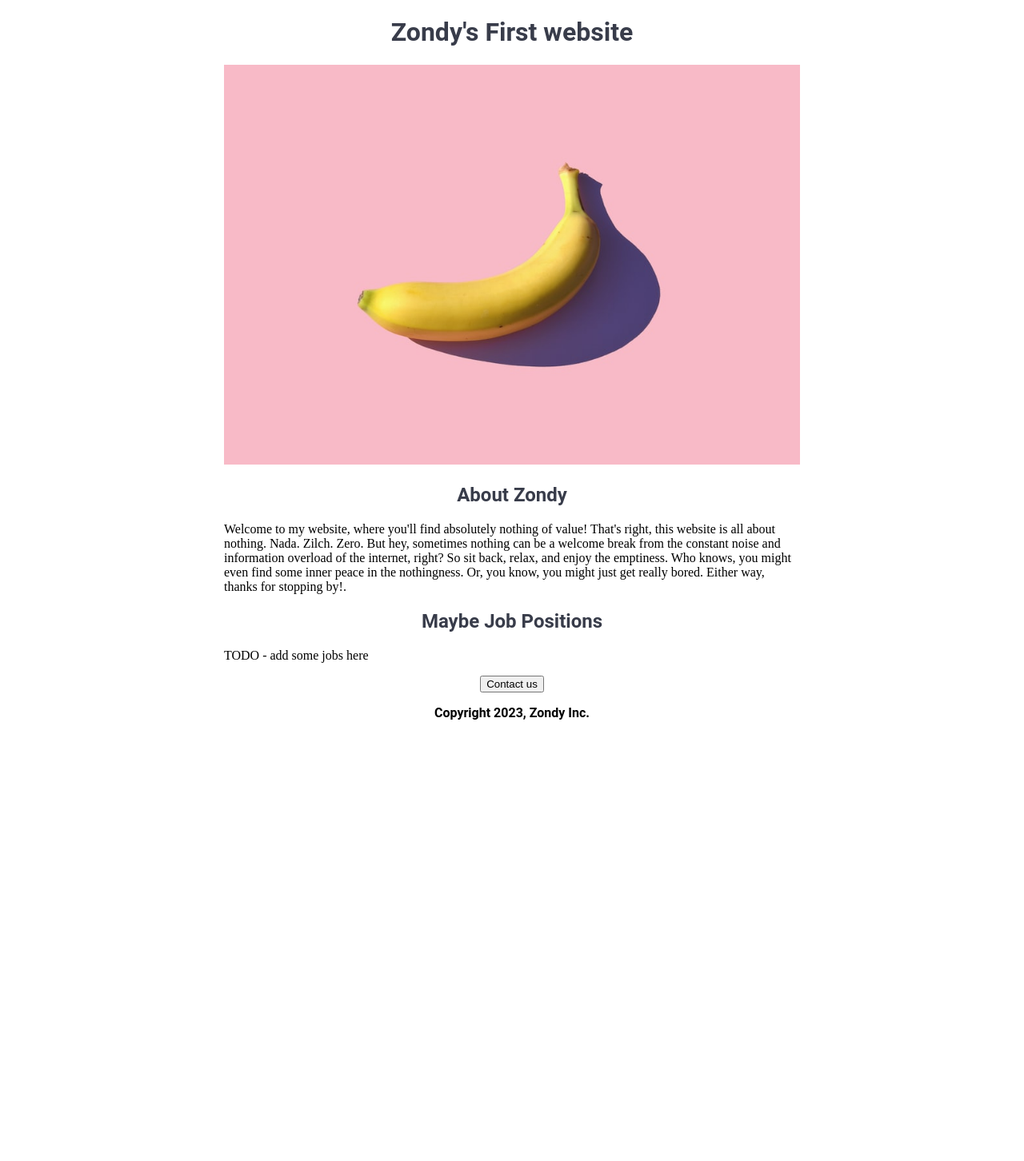
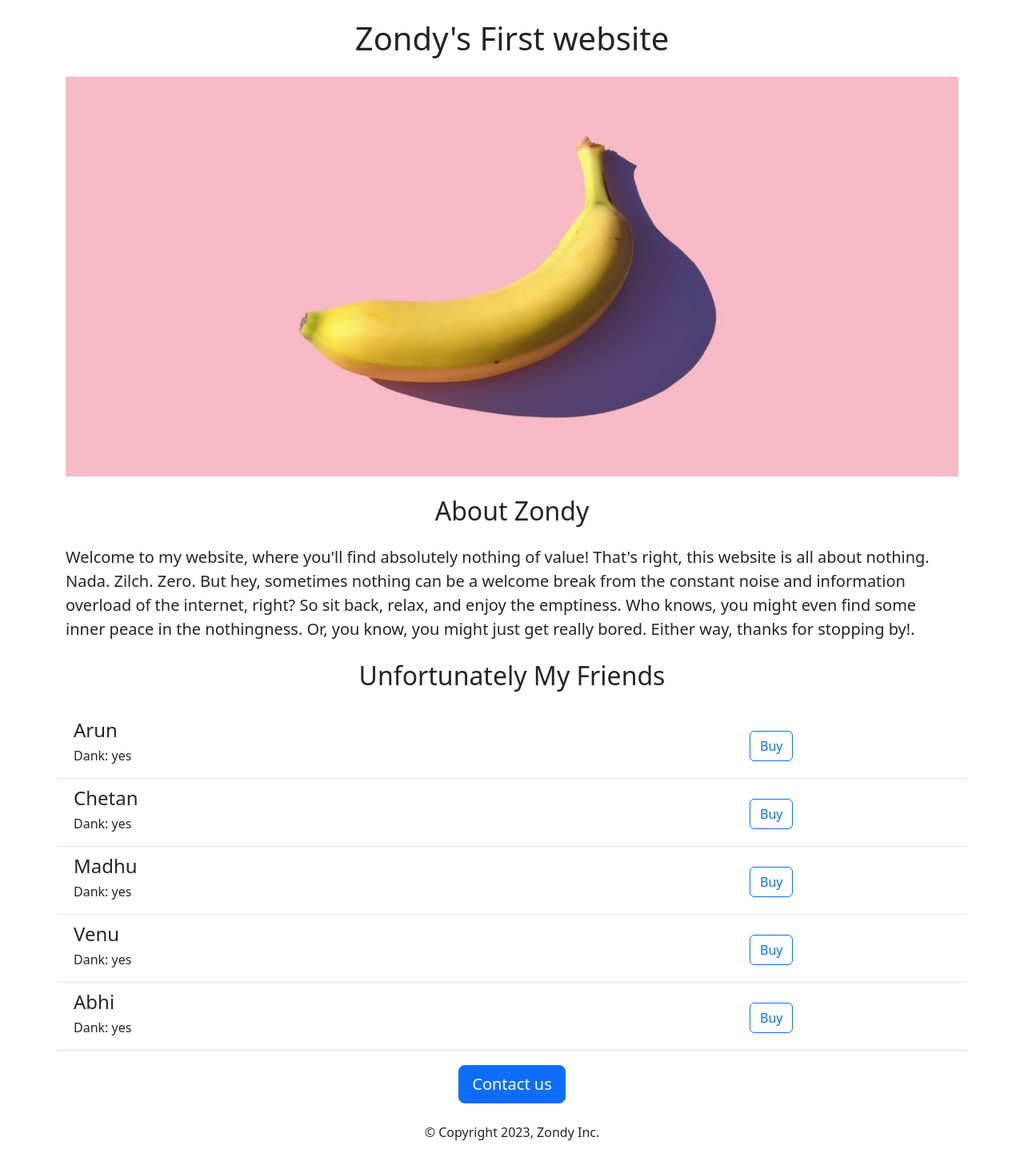
Before and after one commit to gvarshithreddy1/LearningWebWithPython, a Flask app: page / in a window 1280 px wide. Shown: the whole page at 80% size. Before the commit the page ends 900 px from the top, so only its background shows below. Run offline with Flask 2, Linux system fonts and the light colour scheme.

Commit message:
Added Dynamic Data and API Route

```diff
--- a/app.py
+++ b/app.py
@@ -1,10 +1,47 @@
-from flask import Flask,render_template
+from flask import Flask, render_template
+from flask import jsonify
 
 app = Flask(__name__)
 
+FRIENDS= [
+  {
+    "name":"Arun",
+    "dank": "yes",
+    "good": "yes"
+  },
+  {
+    "name":"Chetan",
+    "dank": "yes",
+    "good": "yes"
+  },
+  {
+    "name":"Madhu",
+    "dank": "yes",
+    "good": "yes"
+  },
+  {
+    "name":"Venu",
+    "dank": "yes",
+    "good": "yes"
+  },
+  {
+    "name":"Abhi",
+    "dank": "yes",
+    "good": "yes"
+  }
+
+]
+
+
+
+
 @app.route("/")
 def hello_world():
-    return render_template('home.html')
+    return render_template('home.html',
+                          friends = FRIENDS)
+@app.route("/api/friends")
+def json():
+  return jsonify(FRIENDS)
 
 if __name__ == '__main__':
   app.run(host='0.0.0.0', debug=True)
--- a/pyproject.toml
+++ b/pyproject.toml
@@ -7,6 +7,7 @@
 [tool.poetry.dependencies]
 python = "^3.10"
 Flask = "^2.2.3"
+jsonify = "^0.5"
 
 [tool.poetry.dev-dependencies]
 
--- /dev/null
+++ b/templates/friendlist.html
@@ -0,0 +1,18 @@
+<div class= "border-bottom row">
+
+  <div class= "col-9">
+
+  <div style ="padding: 10px">
+    <h4>{{friend["name"]}}</h4>
+    <h5 class="fs-6">Dank: {{friend["dank"]}}</h5>
+  </div>
+
+  </div>
+  <div class= "col-3" >
+    <div style="padding-top: 25px">
+    <button type="button" class="btn btn-outline-primary">Buy</button>
+    </div>
+
+  </div>
+
+</div>
--- a/templates/home.html
+++ b/templates/home.html
@@ -1,47 +1,39 @@
 <!DOCTYPE html>
 <html>
   <head>
+    <meta charset="utf-8">
+    <meta name="viewport" content="width=device-width, initial-scale=1">
     <title>Zondy's Website</title>
+    <link href="https://cdn.jsdelivr.net/npm/bootstrap@5.3.0-alpha1/dist/css/bootstrap.min.css" rel="stylesheet" integrity="sha384-GLhlTQ8iRABdZLl6O3oVMWSktQOp6b7In1Zl3/Jr59b6EGGoI1aFkw7cmDA6j6gD" crossorigin="anonymous">
     <style>
-      h1{
-        text-align:center;
-        font-family: Roboto;
-        font-size:40;
-        color : #383C4A
-      }
-      h2{
-        text-align:center;
-        font-family: Roboto;
-        font-size:32;
-        color : #383C4A;
-      }
-      #banner {
+      #banner{
         width: 100%;
         height: 500px;
-        object-fit : cover;
-
-      }
-      #container{
-        max-width: 720px;
-        margin: 0 auto;
+        object-fit: cover;
       }
     </style>
+
   </head>
   <body>
-    <div id="container">
-      <h1>Zondy's First website</h1>
-      <img id="banner" src="https://learningwebwithpython.zondythe.repl.co/static/banana.jpeg">
-      <h2>About Zondy</h2>
-      <p>Welcome to my website, where you'll find absolutely nothing of value! That's right, this website is all about nothing. Nada. Zilch. Zero. But hey, sometimes nothing can be a welcome break from the constant noise and information overload of the internet, right? So sit back, relax, and enjoy the emptiness. Who knows, you might even find some inner peace in the nothingness. Or, you know, you might just get really bored. Either way, thanks for stopping by!.</p>
+    <div class="container" >
+      <h1 class="text-center mt-4 mb-4">Zondy's First website</h1>
+      <img class="img-fluid" id="banner" src="https://learningwebwithpython.zondythe.repl.co/static/banana.jpeg">
+      <h2 class="text-center mt-4 mb-4" >About Zondy</h2>
+      <p class="lead">Welcome to my website, where you'll find absolutely nothing of value! That's right, this website is all about nothing. Nada. Zilch. Zero. But hey, sometimes nothing can be a welcome break from the constant noise and information overload of the internet, right? So sit back, relax, and enjoy the emptiness. Who knows, you might even find some inner peace in the nothingness. Or, you know, you might just get really bored. Either way, thanks for stopping by!.</p>
 
-      <h2>Maybe Job Positions</h2>
-      <p>TODO - add some jobs here</p>
+      <h2 class="text-center mt-4 mb-4">Unfortunately My Friends</h2>
+      <div style = "margin-bottom: 8px; ">
+        {%for friend in friends%}
+          {% include 'friendlist.html'%}
 
+        {%endfor%}
       </div>
-    <div style="text-align:center;">
-      <button>Contact us</button>
+
     </div>
-    <p style="font-family: Roboto;font-weight:bold; text-align: center">Copyright 2023, Zondy Inc.</p>
+    <div class="text-center">
+      <button type="button" class="btn btn-primary btn-lg" style="margin-top: 10px">Contact us</button>
+    </div>
+    <p class="text-center mt-4 mb-4">© Copyright 2023, Zondy Inc.</p>
 
   </body>
 </html>
```
Also changed, not shown: 1 other file.
